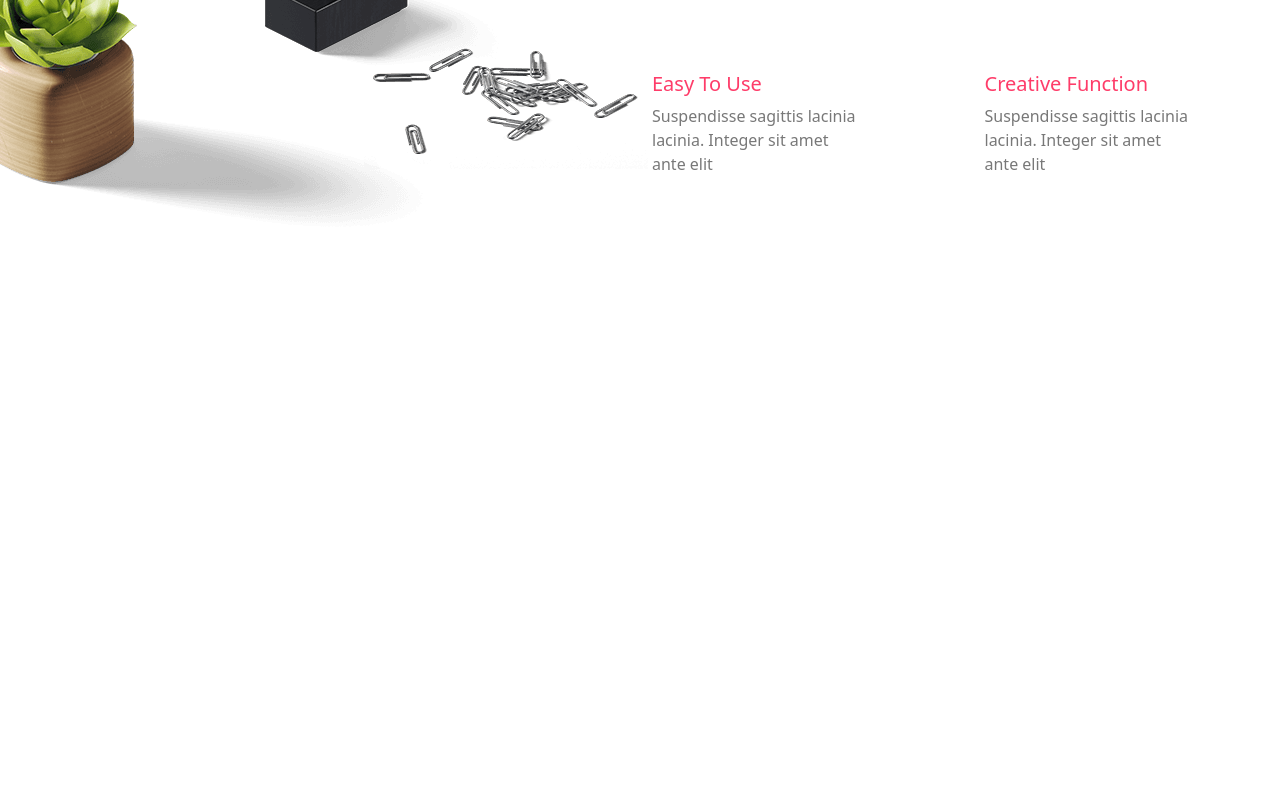
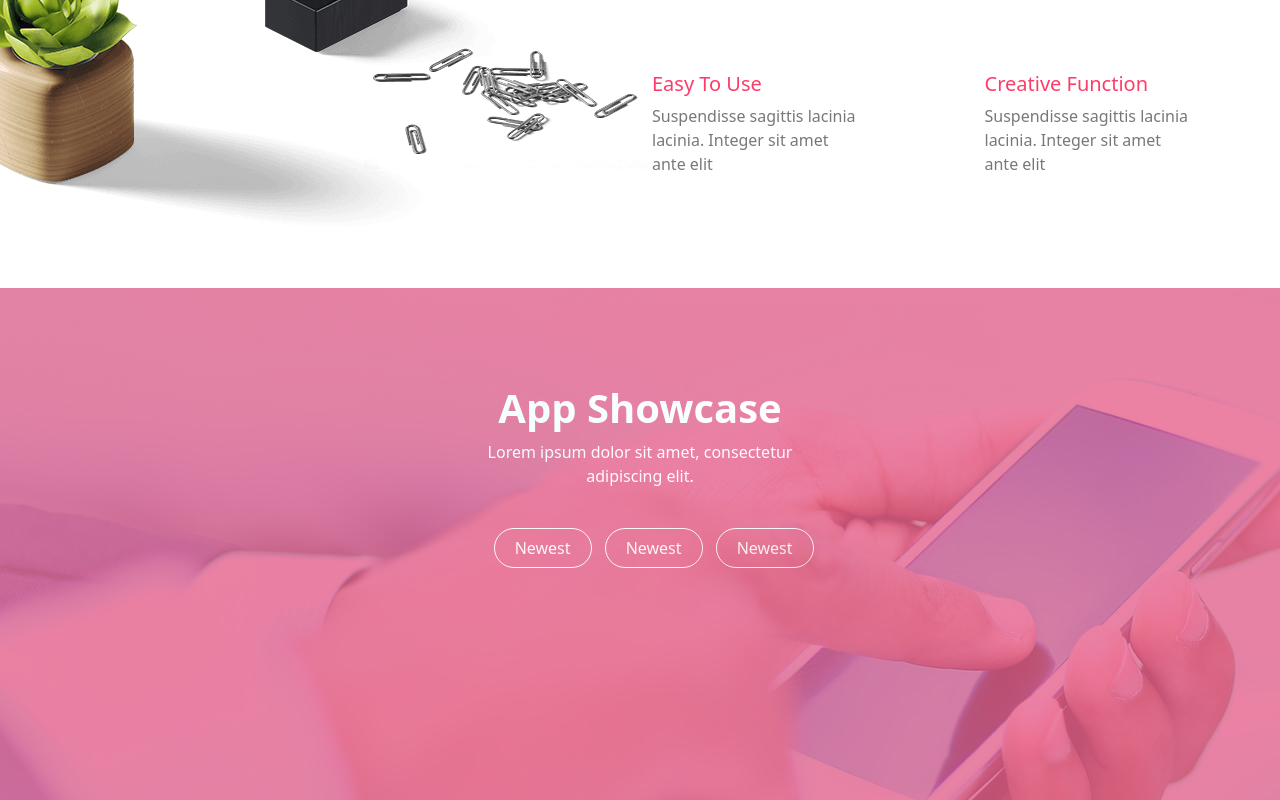
Before and after one commit to khalilhasan23/Gaming-landing-page-2, a plain HTML site: page index.html in a window 1280 px wide. Shown: the part 1474-2274 px from the top of the page. Before the commit the page ends 1762 px from the top, so only its background shows below. Drawn offline with nearby package versions, Linux system fonts and the light colour scheme.

Commit message:
img & sc4

```diff
--- a/css/style.css
+++ b/css/style.css
@@ -60,3 +60,33 @@
     background-image: url(../img/left_about_02-1.png);
     background-repeat: no-repeat;
 }
+
+
+.sc4b{
+    background-image: url(../img/09-Store-Shop_21.jpg);
+
+}
+
+.sc41b{
+    background-color: #E6638E;
+    opacity: 0.8;
+}
+.sc4link{
+    color: white;
+    border-style: solid;
+    border-radius: 20px;
+    text-decoration: none;
+    padding: 8px;
+    padding-left: 20px;
+    padding-right: 20px;
+    border-width: 1px;
+    transition: all .7s;
+}
+
+.sc4link:hover{
+    background-color: #ff2054;
+}
+
+.sc4card{
+
+}
--- a/index.html
+++ b/index.html
@@ -154,7 +154,41 @@
             </div>
         </div>
 
+        <div class="sc4b">
+            <div class="sc41b">
+                <div class="container py-5">
+                    <div class="row py-5">
+                        <div class="col-lg-4"></div>
+                        <div class="col-lg-4">
+                            <h1 style="color: white; font-weight: 700; text-align: center;">App Showcase</h1>
+                            <p style="color: white; text-align: center  ;">Lorem ipsum dolor sit amet, consectetur adipiscing elit.</p>
+                            <div class="row my-5">
+                                <div class="col-lg-1"></div>
+                                <div class="col-lg-3">
+                                    <a href="" class="sc4link">Newest</a>
+                                </div>
+                                <div class="col-lg-3 mx-3">
+                                    <a href="" class="sc4link">Newest</a>
+                                </div>
+                                <div class="col-lg-3">
+                                    <a href="" class="sc4link">Newest</a>
+                                </div>
+                                <div class="col-lg-3"></div>
+                            </div>
+                        </div>
+                        <div class="col-lg-4"></div>
+                    </div>
+                    <div class="row my-5">
+                        <div class="col-lg-4 sc4card">
 
+                        </div>
+                        <div class="col-lg-4"></div>
+                        <div class="col-lg-4"></div>
+                        <div class="col-lg-4"></div>
+                    </div>
+                </div>
+            </div>
+        </div>
 
 
 
```
Also changed, not shown: img/pr1.jpg (added), img/product_05.png (added), img/product_10.png (added).
